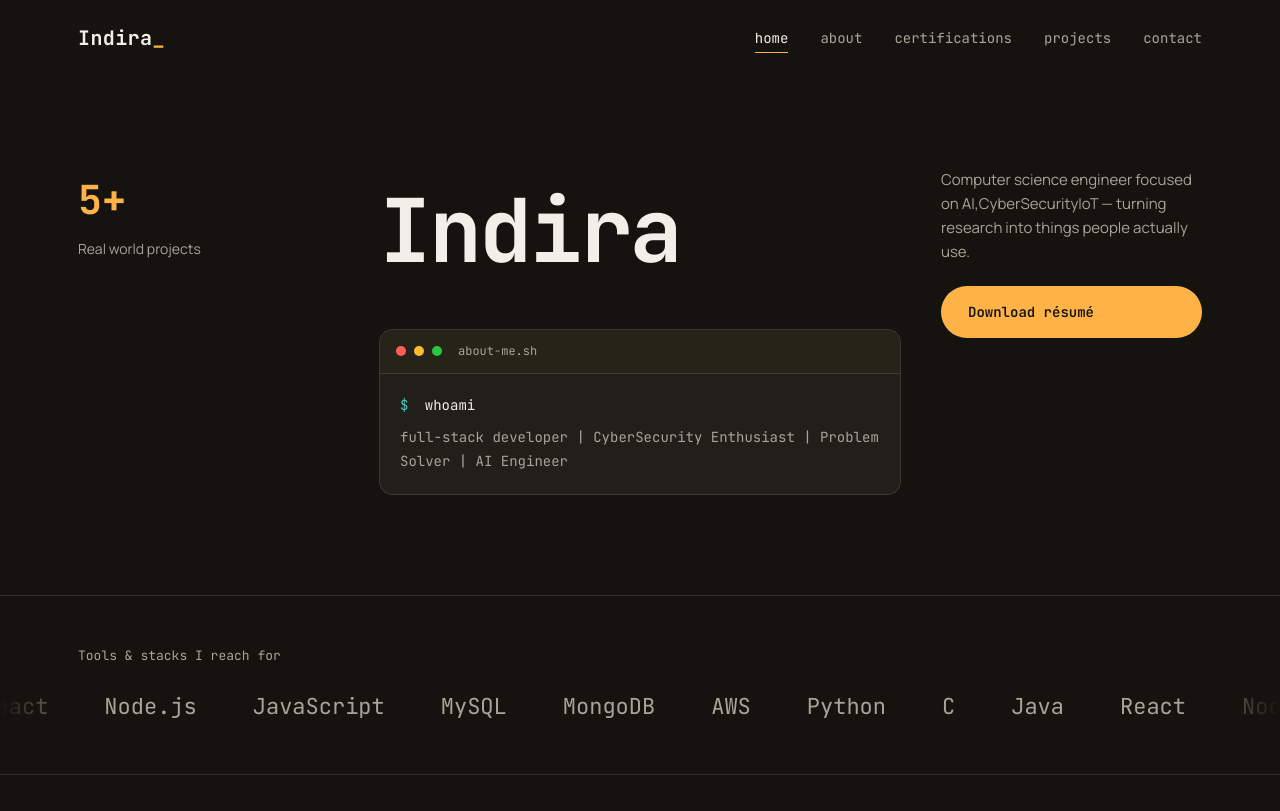
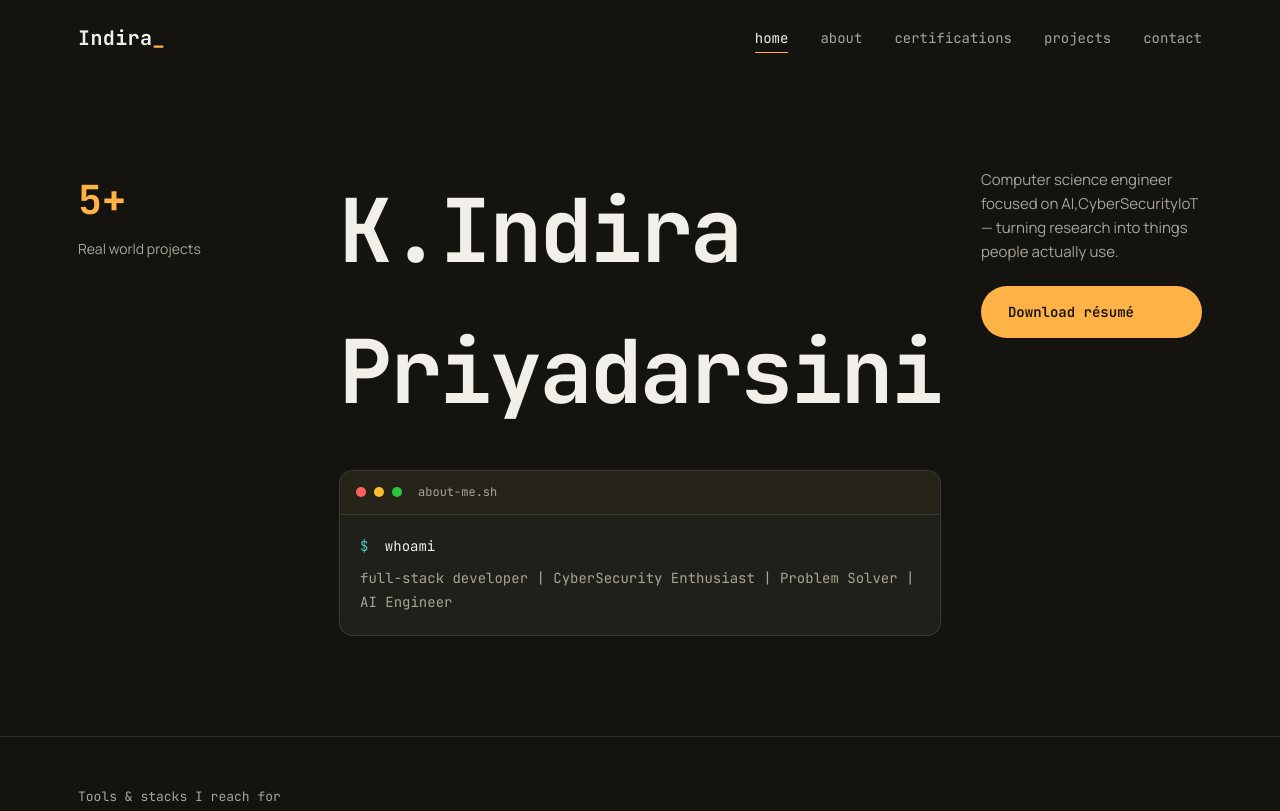
Before and after one commit to indira7-kosaraju/indira7-kosaraju.github.io, a plain HTML site: page index.html in a window 1280 px wide. Shown: the top 811 px of the page. Drawn offline with Linux system fonts and the light colour scheme.

Commit message:
Update hero title from 'Indira' to 'K.Indira Priyadarsini'

```diff
--- a/index.html
+++ b/index.html
@@ -77,7 +77,7 @@
 
       <div class="hero__main reveal">
 
-        <h1 class="hero__title">Indira</h1>
+        <h1 class="hero__title">K.Indira Priyadarsini</h1>
         <div class="terminal">
           <div class="terminal__bar">
             <span class="dot dot--r"></span><span class="dot dot--y"></span><span class="dot dot--g"></span>
```
